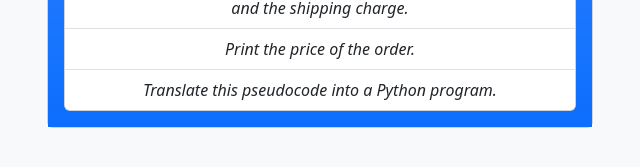
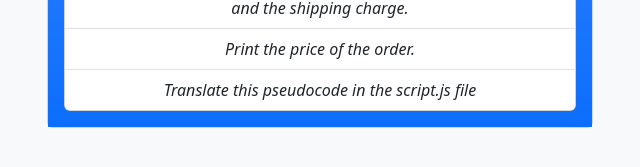
Before and after one commit to francis-fiskey/JS-Module-2-Assignment-1, a plain HTML site: page index.html in a window 1280 px wide. Shown: the part 381-548 px from the top of the page, 35-675 px from the left. Drawn offline with nearby package versions, Linux system fonts and the light colour scheme.

Commit message:
Update to remove 'python' language

```diff
--- a/index.html
+++ b/index.html
@@ -35,7 +35,7 @@
                   price, the tax, and the
                   shipping charge.</li>
                 <li class="list-group-item fw-light fst-italic">Print the price of the order.</li>
-                <li class="list-group-item fw-light fst-italic">Translate this pseudocode into a Python program.</li>
+                <li class="list-group-item fw-light fst-italic">Translate this pseudocode in the script.js file</li>
               </ul>
             </div>
           </div>
```
